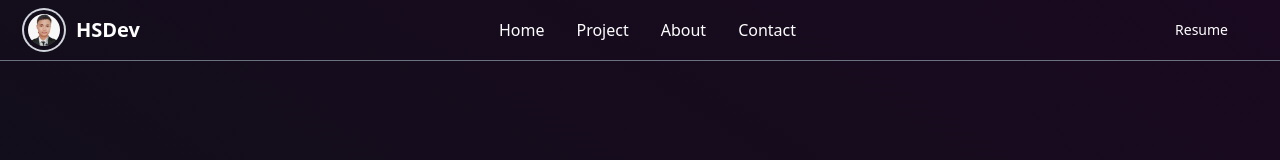
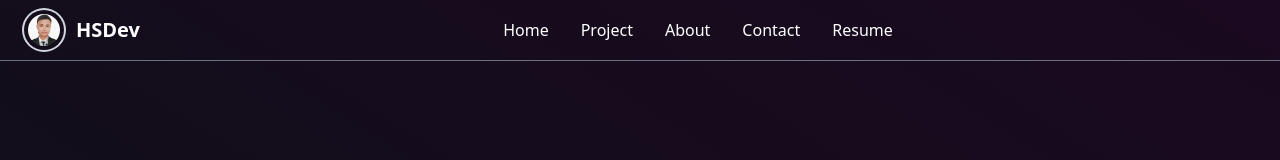
Before and after one commit to HannSammDev/MyPortfolio, a React (Vite) app: page / in a window 1280 px wide. Shown: the top 160 px of the page. Built offline with nearby package versions, Linux system fonts and the light colour scheme.

Commit message:
fewchange

```diff
--- a/src/header.jsx
+++ b/src/header.jsx
@@ -19,7 +19,7 @@
             </a>
             <div class="flex items-center lg:order-2">
               {/* <a href="#" class="text-gray-800 dark:text-white hover:bg-gray-50 focus:ring-4 focus:ring-gray-300 font-medium rounded-lg text-sm px-4 lg:px-5 py-2 lg:py-2.5 mr-2 dark:hover:bg-gray-700 focus:outline-none dark:focus:ring-gray-800">Log in</a> */}
-              <a href="/resume.pdf" class="text-white bg-primary-700 hover:bg-primary-800 focus:ring-4 focus:ring-primary-300 font-medium rounded-lg text-sm px-4 lg:px-5 py-2 lg:py-2.5 mr-2 dark:bg-primary-600 dark:hover:bg-primary-700 focus:outline-none dark:focus:ring-primary-800">Resume</a>
+              {/* <a href="/resume.pdf" class="text-white bg-primary-700 hover:bg-primary-800 focus:ring-4 focus:ring-primary-300 font-medium rounded-lg text-sm px-4 lg:px-5 py-2 lg:py-2.5 mr-2 dark:bg-primary-600 dark:hover:bg-primary-700 focus:outline-none dark:focus:ring-primary-800">Resume</a> */}
               <button data-collapse-toggle="mobile-menu-2" type="button" class="inline-flex items-center p-2 ml-1 text-sm text-gray-500 rounded-lg lg:hidden hover:bg-gray-100 focus:outline-none focus:ring-2 focus:ring-gray-200 dark:text-gray-400 dark:hover:bg-gray-700 dark:focus:ring-gray-600" aria-controls="mobile-menu-2" aria-expanded="false">
                 <span class="sr-only">Open main menu</span>
                 <svg class="w-6 h-6" fill="currentColor" viewBox="0 0 20 20" xmlns="http://www.w3.org/2000/svg"><path fill-rule="evenodd" d="M3 5a1 1 0 011-1h12a1 1 0 110 2H4a1 1 0 01-1-1zM3 10a1 1 0 011-1h12a1 1 0 110 2H4a1 1 0 01-1-1zM3 15a1 1 0 011-1h12a1 1 0 110 2H4a1 1 0 01-1-1z" clip-rule="evenodd"></path></svg>
@@ -44,7 +44,10 @@
                   <a href="#" class="block py-2 pr-4 pl-3 text-white border-b border-gray-100 hover:bg-gray-50 lg:hover:bg-transparent lg:border-0 lg:hover:text-primary-700 lg:p-0 dark:text-gray-400 lg:dark:hover:text-white dark:hover:bg-gray-700 dark:hover:text-white lg:dark:hover:bg-transparent dark:border-gray-700">Team</a>
                 </li> */}
                 <li>
-                  <a href="#" class="block py-2 pr-4 pl-3 text-white border-b border-gray-100 hover:bg-gray-50 lg:hover:bg-transparent lg:border-0 lg:hover:text-primary-700 lg:p-0 dark:text-gray-400 lg:dark:hover:text-white dark:hover:bg-gray-700 dark:hover:text-white lg:dark:hover:bg-transparent dark:border-gray-700">Contact</a>
+                  <a href="/resume.pdf" class="block py-2 pr-4 pl-3 text-white border-b border-gray-100 hover:bg-gray-50 lg:hover:bg-transparent lg:border-0 lg:hover:text-primary-700 lg:p-0 dark:text-gray-400 lg:dark:hover:text-white dark:hover:bg-gray-700 dark:hover:text-white lg:dark:hover:bg-transparent dark:border-gray-700">Contact</a>
+                </li>
+                <li>
+                  <a href="#" class="block py-2 pr-4 pl-3 text-white border-b border-gray-100 hover:bg-gray-50 lg:hover:bg-transparent lg:border-0 lg:hover:text-primary-700 lg:p-0 dark:text-gray-400 lg:dark:hover:text-white dark:hover:bg-gray-700 dark:hover:text-white lg:dark:hover:bg-transparent dark:border-gray-700">Resume</a>
                 </li>
               </ul>
             </div>
```
